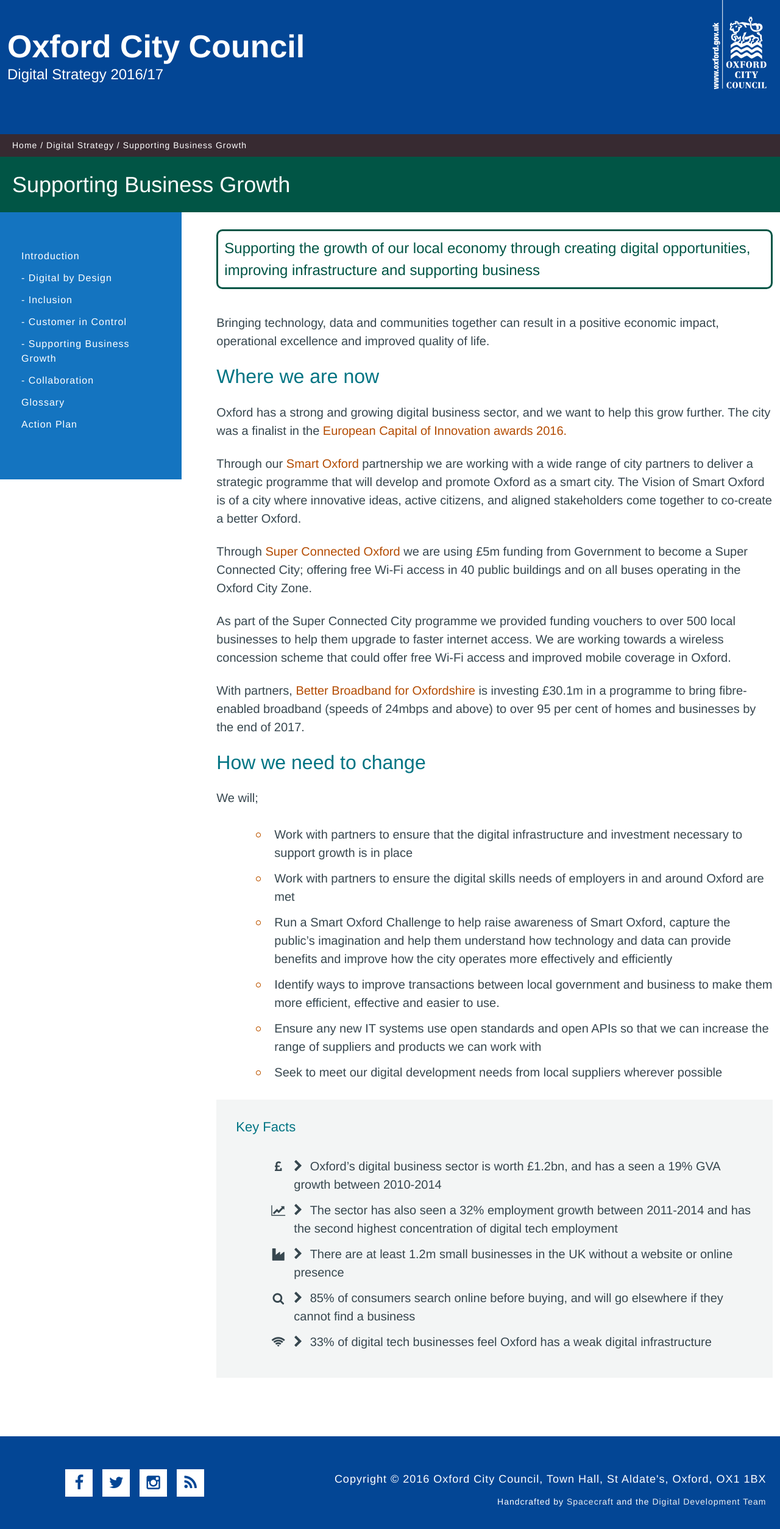
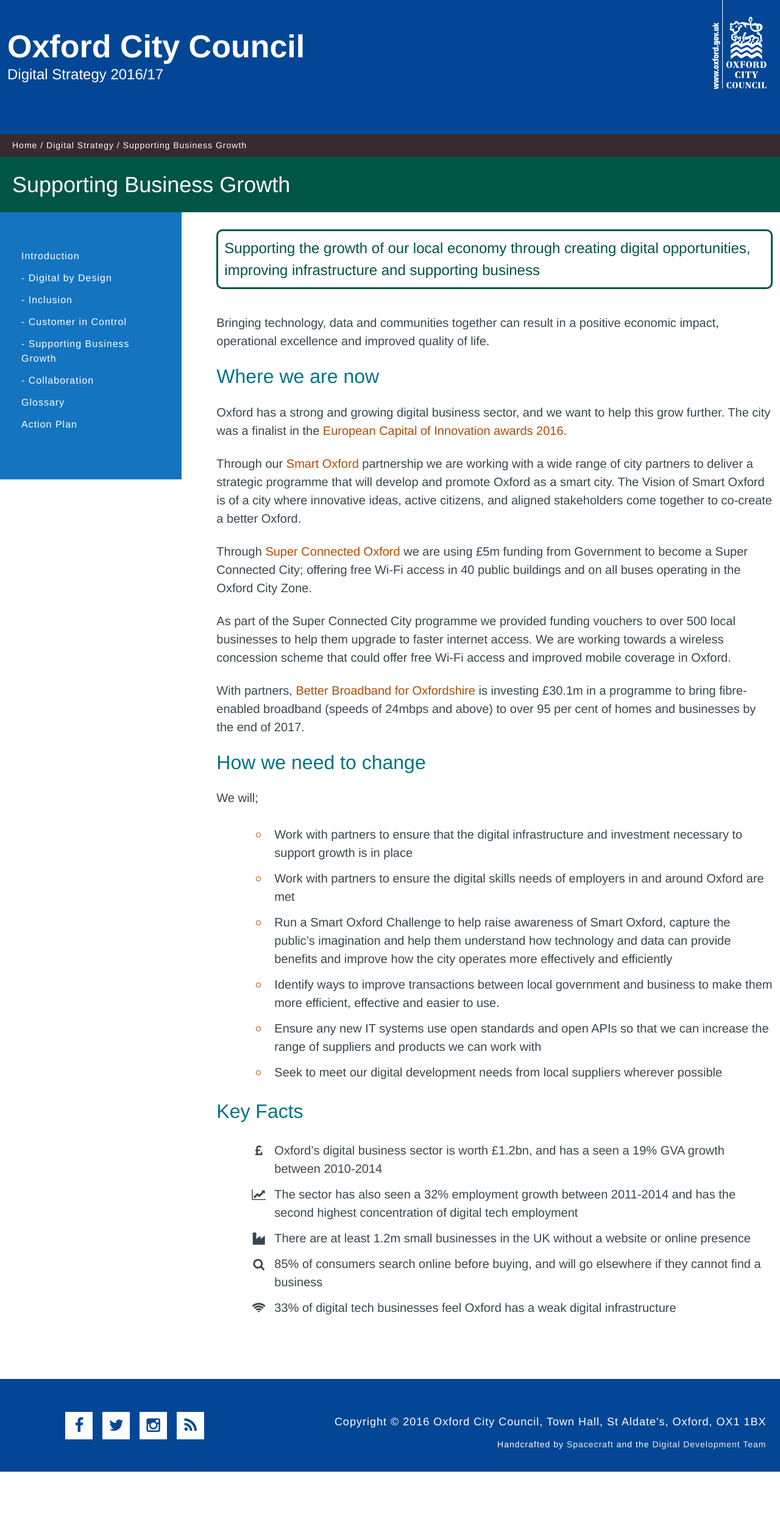
Before and after one commit to OxfordCityCouncil/OxfordCityCouncil.github.io, a Jekyll site: the page built from strategy/supporting-business-growth.html, in a window 1280 px wide. Shown: the whole page at 61% size. Built offline with Jekyll 4.4.1, drawn with Linux system fonts in a browser that asks for light colours; nearby versions of some CDN libraries; library files that are not in the unit come from our copies; after the commit the page ends 2413 px from its top, so only the background shows below that.

Commit message:
remove supplement div

```diff
--- a/strategy/supporting-business-growth.html
+++ b/strategy/supporting-business-growth.html
@@ -24,9 +24,8 @@
     <li>Seek to meet our digital development needs from local suppliers wherever possible</li>
 </ul>
 
-<div class="supplements supplements--secondary">
-    <aside class="supplement supplement--contact">
-        <h2 class="supplement__heading">Key Facts</h2>
+
+<h2>Key Facts</h2>
 <ul class="fa-ul">
     <li><i class="fa-li fa fa-gbp" aria-hidden="true"></i>Oxford’s digital business sector is worth £1.2bn, and has a seen a 19% GVA growth between 2010-2014</li>
     <li><i class="fa-li fa fa-line-chart" aria-hidden="true"></i>The sector has also seen a 32% employment growth between 2011-2014 and has the second highest concentration of digital tech employment</li>
@@ -34,5 +33,3 @@
     <li><i class="fa-li fa fa-search" aria-hidden="true"></i>85% of consumers search online before buying, and will go elsewhere if they cannot find a business</li>
     <li><i class="fa-li fa fa-wifi" aria-hidden="true"></i>33% of digital tech businesses feel Oxford has a weak digital infrastructure</li>
 </ul>
-    </aside>
-</div>
```
Lines whose indentation alone changed are shown as unchanged.
